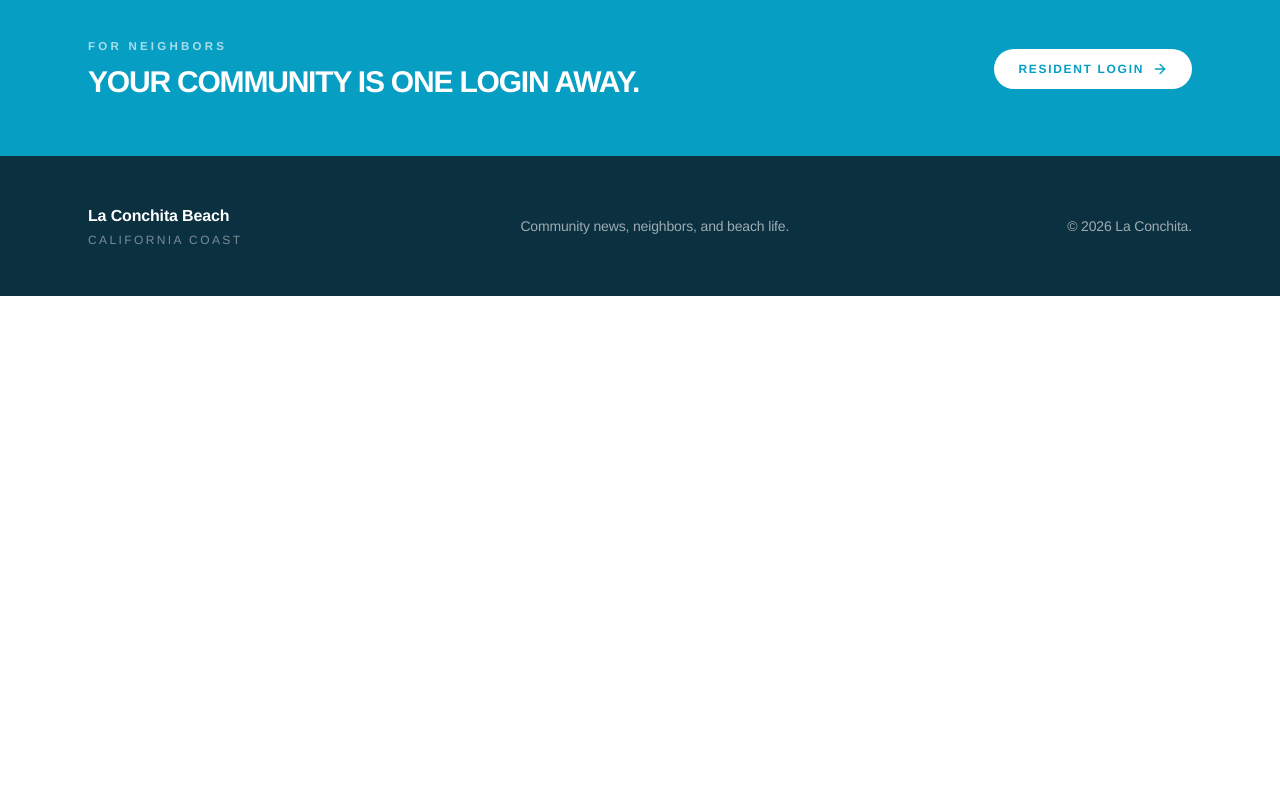
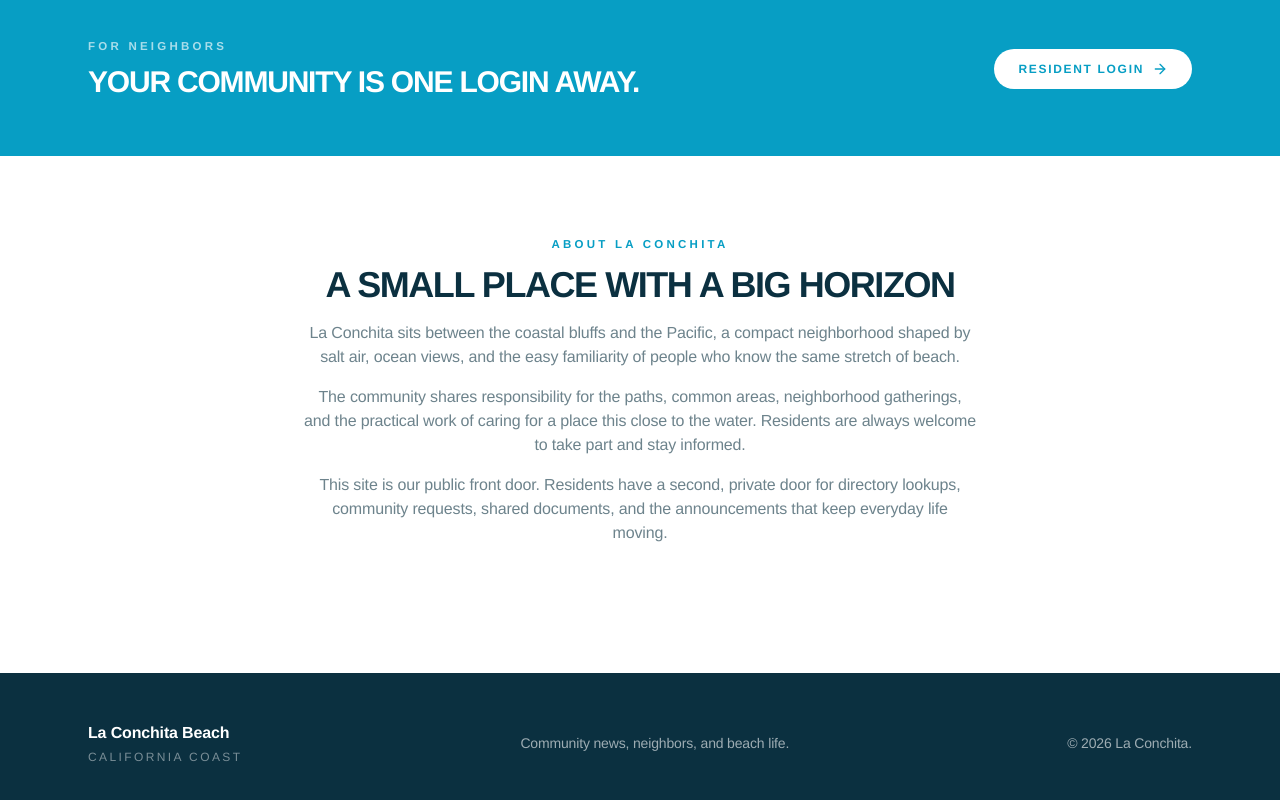
Before and after one commit to ereider1/laconchitabeach, a Next.js app: page / in a window 1280 px wide. Shown: the part 1798-2598 px from the top of the page. Before the commit the page ends 2094 px from the top, so only its background shows below. Built offline with nearby package versions, Linux system fonts and the light colour scheme; no server answers.

Commit message:
changed email address

```diff
--- a/app/(marketing)/contact/page.tsx
+++ b/app/(marketing)/contact/page.tsx
@@ -33,7 +33,7 @@ export default function ContactPage() {
                 <Mail className="h-4 w-4" aria-hidden="true" />
                 Email
               </dt>
-              <dd className="mt-2 text-sm leading-6 text-ink/75">community@laconchitabeach.org</dd>
+              <dd className="mt-2 text-sm leading-6 text-ink/75">Jerome.Nesnadny@gmail.com</dd>
             </div>
             <div className="rounded-2xl bg-sand/55 p-5 sm:col-span-2">
               <dt className="eyebrow flex items-center gap-2 text-marina">
--- a/app/page.tsx
+++ b/app/page.tsx
@@ -3,6 +3,8 @@ import SiteHeader from "@/components/SiteHeader";
 import SiteFooter from "@/components/SiteFooter";
 import HarborBoard from "@/components/HarborBoard";
 import { ArrowRight } from "lucide-react";
+
+
 
 export default function HomePage() {
   const services = [
@@ -31,6 +33,8 @@ export default function HomePage() {
       href: "/sign-in",
     },
   ];
+
+
 
   return (
     <div className="site-frame">
@@ -91,6 +95,10 @@ export default function HomePage() {
           </div>
         </section>
 
+
+
+
+
         <section className="bg-white px-6 py-20 sm:px-10">
           <div className="mx-auto max-w-6xl">
             <div className="mx-auto mb-12 max-w-2xl text-center">
@@ -122,6 +130,11 @@ export default function HomePage() {
             </div>
           </div>
         </section>
+
+
+
+
+
 
         <section className="grid bg-sand md:grid-cols-2">
           <div className="min-h-[360px] bg-[url('/beach-cleanup-1536x880.jpg')] bg-cover bg-center" />
@@ -163,6 +176,24 @@ export default function HomePage() {
             </Link>
           </div>
         </section>
+
+        <section id="about" className="bg-white px-6 py-20 sm:px-10">
+          <div className="mx-auto max-w-6xl">
+            <div className="mx-auto mb-12 max-w-2xl text-center">
+              <p className="eyebrow text-marina">About La Conchita</p>
+              <h2 className="mt-3 text-3xl font-bold uppercase tracking-[-0.04em] text-ink sm:text-4xl">
+                A small place with a big horizon
+              </h2>
+              <p className="mt-4 text-ink/60">
+				La Conchita sits between the coastal bluffs and the Pacific, a compact neighborhood shaped by salt air, ocean views, and the easy familiarity of people who know the same stretch of beach.</p>
+				<p className="mt-4 text-ink/60">The community shares responsibility for the paths, common areas, neighborhood gatherings, and the practical work of caring for a place this close to the water. Residents are always welcome to take part and stay informed.</p>
+				<p className="mt-4 text-ink/60">This site is our public front door. Residents have a second, private door for directory lookups, community requests, shared documents, and the announcements that keep everyday life moving.
+              </p>
+            </div>
+          </div>
+        </section>
+
+
       </main>
 
       <SiteFooter />
--- a/components/SiteHeader.tsx
+++ b/components/SiteHeader.tsx
@@ -3,7 +3,6 @@ import { Show, UserButton } from "@clerk/nextjs";
 import { ChevronDown, Waves } from "lucide-react";
 
 const links = [
-  { href: "/about", label: "About La Conchita" },
   { href: "/events", label: "Events" },
   { href: "/contact", label: "Contact" },
 ];
```
